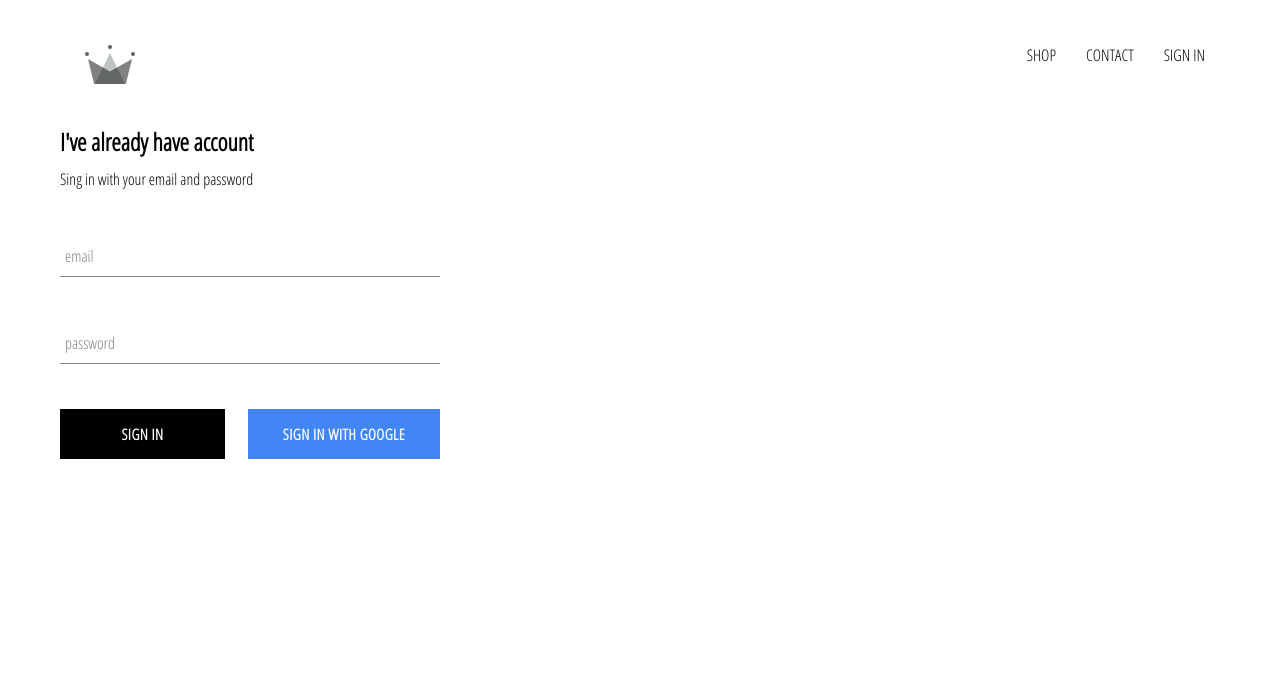
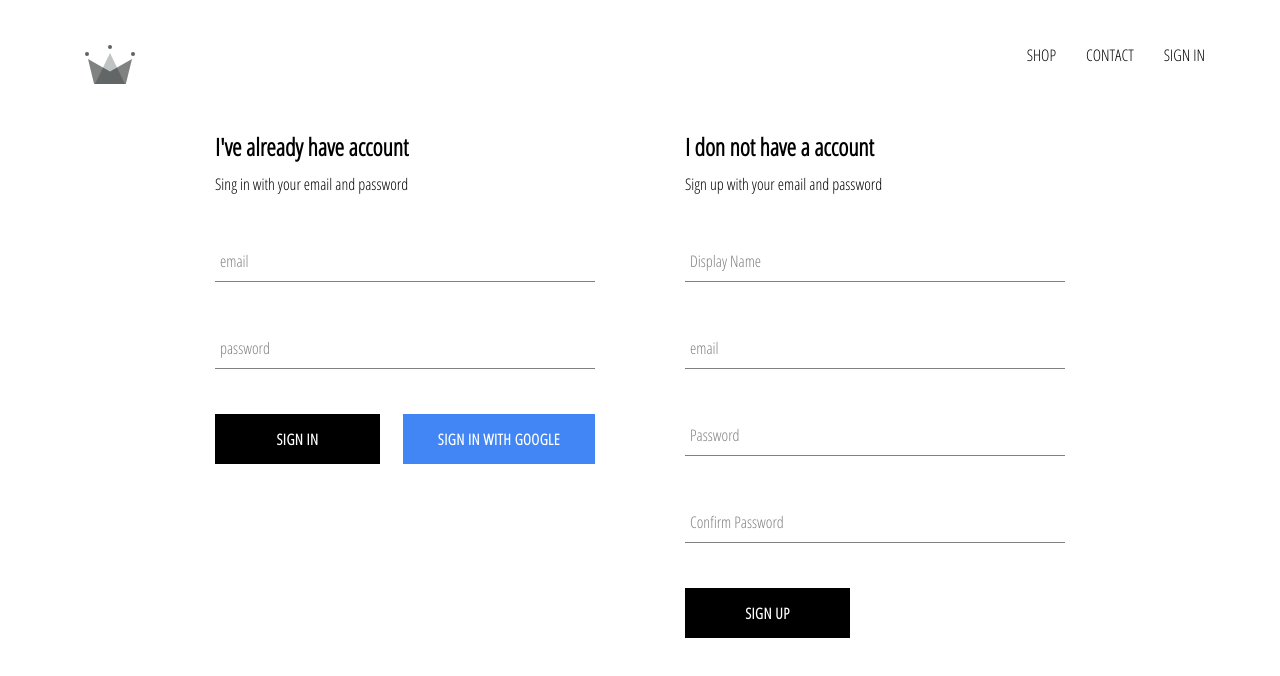
Before and after one commit to adriankonopko/crown-clothing, a React (Create React App) app: page /signin in a window 1280 px wide. Shown: the top 676 px of the page. Built offline with nearby package versions, Linux system fonts and the light colour scheme; no server answers.

Commit message:
add sign up component

```diff
--- /dev/null
+++ b/src/components/sign-up/sign-up.component.jsx
@@ -0,0 +1,100 @@
+import React from 'react';
+
+import FormInput from '../form-input/form-input.component';
+import CustomButton from '../custom-button/custom-button.component';
+
+import { auth, createUserProfileDocument } from '../../firebase/firebase.util';
+
+import './sign-up.styles.scss';
+
+class SignUp extends React.Component{
+    constructor(){
+        super();
+
+        this.state = {
+            displayName:'',
+            email:'',
+            password:'',
+            confirmPassword: ''
+        }
+    }
+
+    handleSubmit = async event => {
+        event.preventDefault();
+
+        const { displayName, email, password, confirmPassword} = this.state;
+        if(password !== confirmPassword){
+            alert("Password don't match");
+            return;
+        }
+
+        try{
+            const { user } = await auth.createUserWithEmailAndPassword(email, password);
+            await createUserProfileDocument(user, { displayName});
+            this.setState({
+                displayName:'',
+                email:'',
+                password:'',
+                confirmPassword: ''
+            });
+        } catch(error){
+            console.error(error);
+        }
+    }
+
+    handleChange = event => {
+        const { name, value} = event.target;
+
+        this.setState({ [name]: value })
+    }
+
+    render(){
+        const { displayName, email, password, confirmPassword } = this.state;
+        return (
+            <div className='sign-up'>
+                <h2 className='title'> I don not have a account</h2>
+                <span>Sign up with your email and password</span>
+                <form className='sign-up-form' onClick={this.handleSubmit}>
+                    <FormInput
+                        type='text'
+                        name='displayName'
+                        value={displayName}
+                        onChange={this.handleChange}
+                        label='Display Name'
+                        required
+                    />
+                    <FormInput
+                        type='text'
+                        name='email'
+                        value={email}
+                        onChange={this.handleChange}
+                        label='email'
+                        required
+                    />
+                    <FormInput
+                        type='password'
+                        name='password'
+                        value={password}
+                        onChange={this.handleChange}
+                        label='Password'
+                        required
+                    />
+                    <FormInput
+                        type='password'
+                        name='confirmPassword'
+                        value={confirmPassword}
+                        onChange={this.handleChange}
+                        label='Confirm Password'
+                        required
+                    />
+
+                    <CustomButton type='submit'>SIGN UP</CustomButton>
+                </form>
+            </div>
+        )
+    }
+
+
+}
+
+export default SignUp;
--- /dev/null
+++ b/src/components/sign-up/sign-up.styles.scss
@@ -0,0 +1,9 @@
+.sign-up {
+  display: flex;
+  flex-direction: column;
+  width: 380px;
+
+  .title {
+    margin: 10px 0;
+  }
+}
--- a/src/pages/sign-in-and-sign-up/sign-in-and-sign-up.component.jsx
+++ b/src/pages/sign-in-and-sign-up/sign-in-and-sign-up.component.jsx
@@ -1,12 +1,14 @@
 import React from 'react';
 
 import SignIn from '../../components/sign-in/sign-in.component';
+import SignUp from '../../components/sign-up/sign-up.component';
 
 import './sign-in-and-sign-up.styles.scss';
 
 const SignInAndSignUp = () => (
     <div className='sign-in-and-sign-up'>
         <SignIn />
+        <SignUp />
     </div>
 )
 
--- a/src/pages/sign-in-and-sign-up/sign-in-and-sign-up.styles.scss
+++ b/src/pages/sign-in-and-sign-up/sign-in-and-sign-up.styles.scss
@@ -0,0 +1,6 @@
+.sign-in-and-sign-up {
+    width: 850px;
+    display: flex;
+    justify-content: space-between;
+    margin: 30px auto;
+}
```
